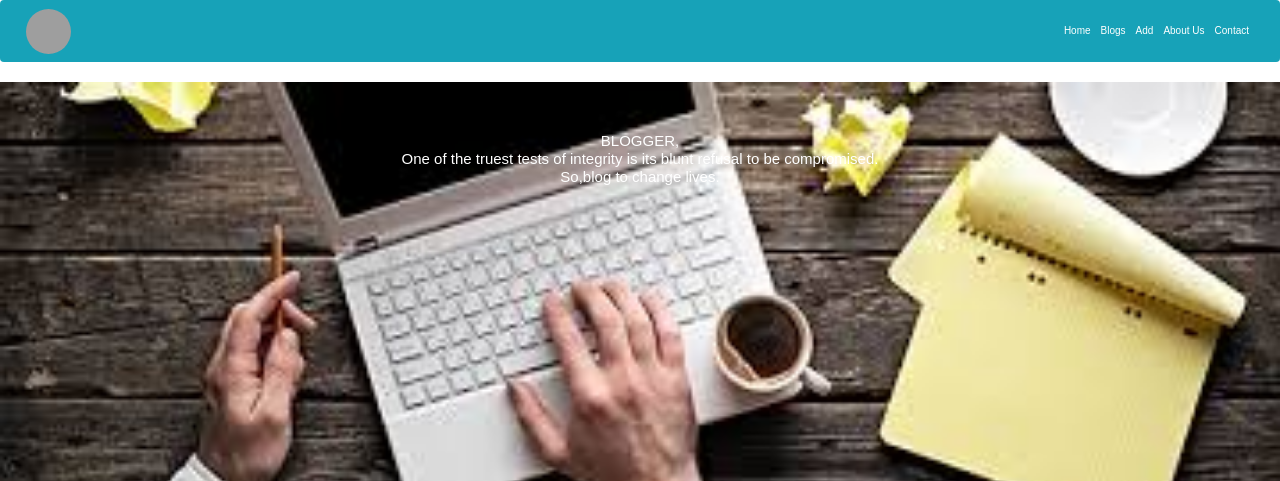
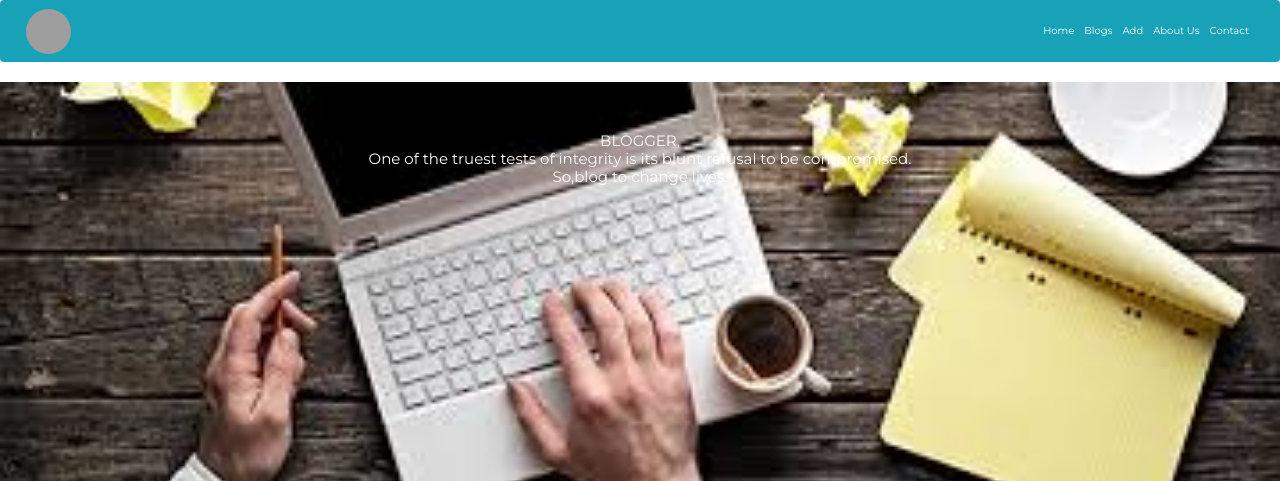
Before and after one commit to danielevans-999/Personal-blog, a Python web app: template app/templates/index.html in a window 1280 px wide. Shown: the top 481 px of the page. Run offline with Jinja, Linux system fonts and the light colour scheme; the template is opened without the code that fills it, so the values that code supplies are empty; some libraries are stand-ins or nearby versions; grey boxes are pictures that could not be loaded.

Commit message:
Adds styles

```diff
--- a/app/static/css/index.css
+++ b/app/static/css/index.css
@@ -1,5 +1,5 @@
 body{
 
-    font-family: 'Dosis', sans-serif;
+    font-family: 'Montserrat', sans-serif;
     overflow-x: hidden;
 }
```
Also changed, not shown: app/static/image/nad.jpeg (added).
